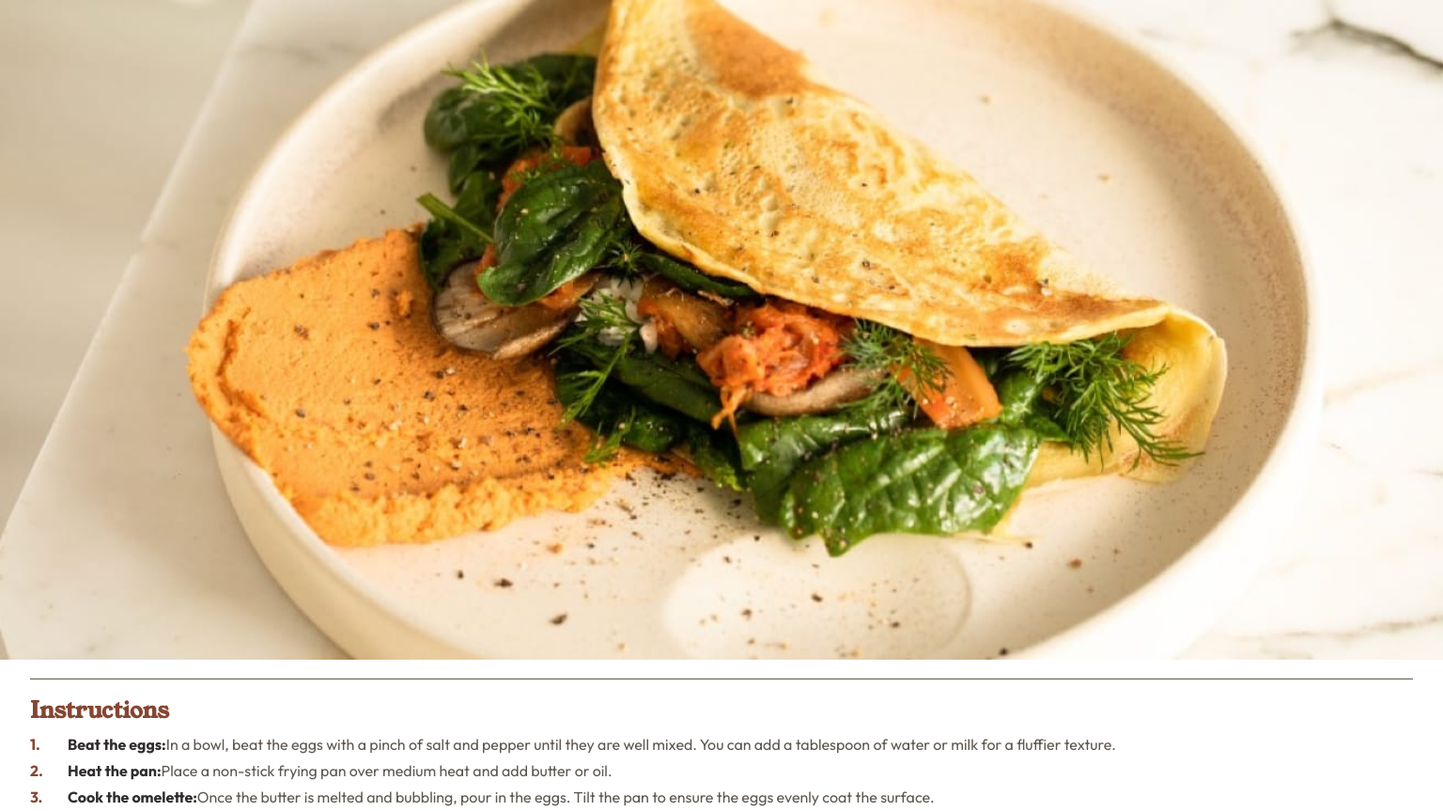
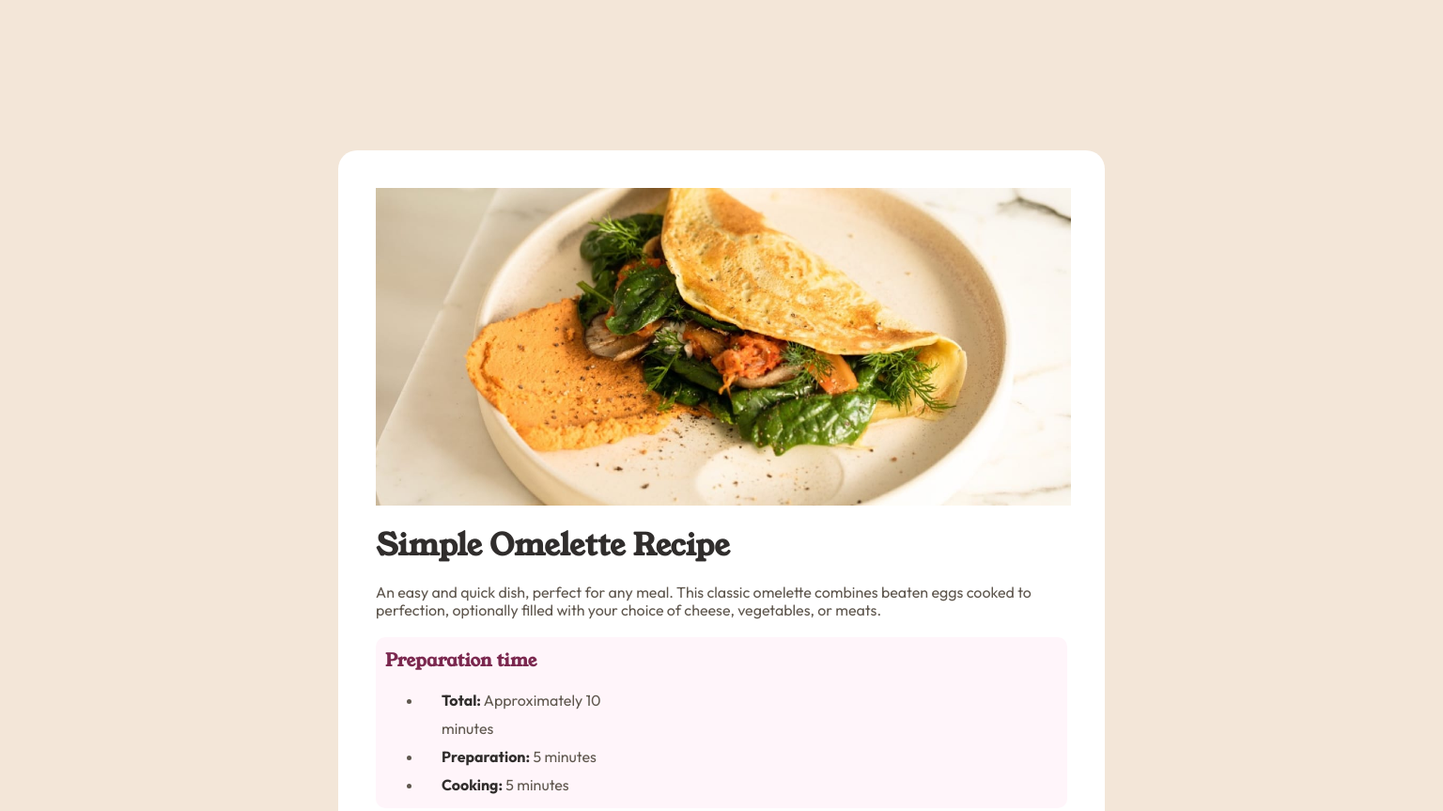
Before and after one commit to AlejandroLR00/Recipe-page, a plain HTML site: page index.html in a window 1536 px wide. Shown: the top 863 px of the page at 94% size. Drawn offline with nearby package versions, Linux system fonts and the light colour scheme.

Commit message:
mobile finish

```diff
--- a/css/style.css
+++ b/css/style.css
@@ -25,12 +25,35 @@ body{
     font-size: 16px;
     font-family: outfit, sans-serif;
     color: var(--Stone-600);
+    background-color: var(--Stone-100);
+}
 
+@media (min-width:1300px){
+    .main{
+        display: flex;
+        justify-content: center;
+        align-items: center;
+
+    }
 }
 
 .card{
+    /* margin-top: 100px; */
     padding: 200px 32px 0 32px;
+    background-color: var(--White);
+}
+@media (min-width:760px){
+    .card{
+        margin-top: 160px;
+    }
+}
+@media (min-width:1300px){
 
+    .card{
+        width: 736px;
+        padding: 40px;
+        border-radius: 20px;
+    }
 }
 
 .card_img{
@@ -39,6 +62,12 @@ body{
     top: 0;
     left: 0;
     right: 0
+}
+@media (min-width:1300px){
+    .card_img{
+        position: relative;
+        width: 740px;
+    }
 }
 
 .title, .subtitle{
```
